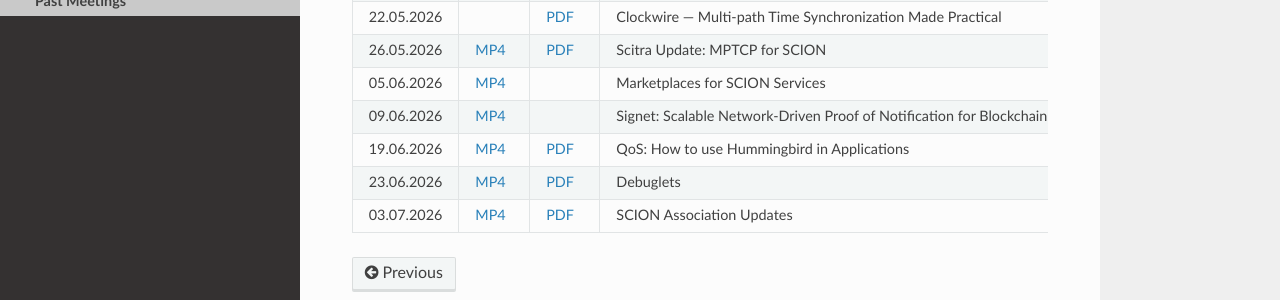
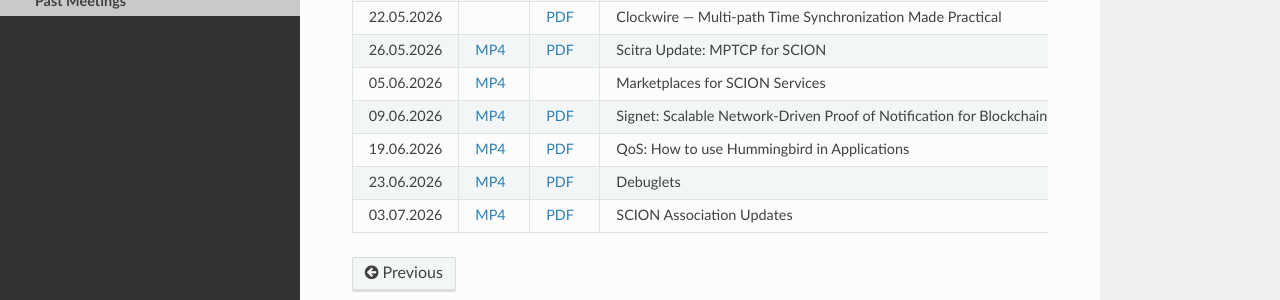
Before and after one commit to netsys-lab/scion-education-network-documentation, a Sphinx documentation site: the page built from docs/source/scion-research/meetings/past.rst, in a window 1280 px wide and 900 px high, scrolled down 1247 px. Shown: the part 478-778 px from the top of the window. Built offline with Sphinx 7.4.7 and the Read the Docs theme 3.1.0, drawn with Linux system fonts in a browser that asks for light colours.

Commit message:
Signet: Fix video link, add presentation and paper. (#55)
Fix link to video.
Add presentation.
Add link to paper.

```diff
--- a/docs/source/scion-research/meetings/past.rst
+++ b/docs/source/scion-research/meetings/past.rst
@@ -304,11 +304,11 @@
       - Fabio Rentsch (ETH Zurich)
       -
     * - 09.06.2026
-      - `MP4 <https://drive.google.com/file/d/1-krR_dc3a5mMYADobTLYATCmfICbKgPN/view>`__
-      -
+      - `MP4 <https://drive.google.com/file/d/14Ij167TTANoI3YjIB7bQzcrP8YQ13KO7/view>`__
+      - `PDF <https://drive.google.com/file/d/1OunXfE1YA9TZGrs9VkSns-t13lF32Fwg/view>`__
       - Signet: Scalable Network-Driven Proof of Notification for Blockchain Systems
       - Elham Ehsani (ETH Zurich)
-      -
+      - `PDF <https://netsec.ethz.ch/publications/papers/Signet_ICDCS_2026.pdf>`__
     * - 19.06.2026
       - `MP4 <https://drive.google.com/file/d/19004P63o8L0gx2DnrkcUN2UmqnZKI9tD/view>`__
       - `PDF <https://drive.google.com/file/d/1q-p9Dp6V2zTr-awAM2Ch2T4RzRKgv-xV/view>`__
```
